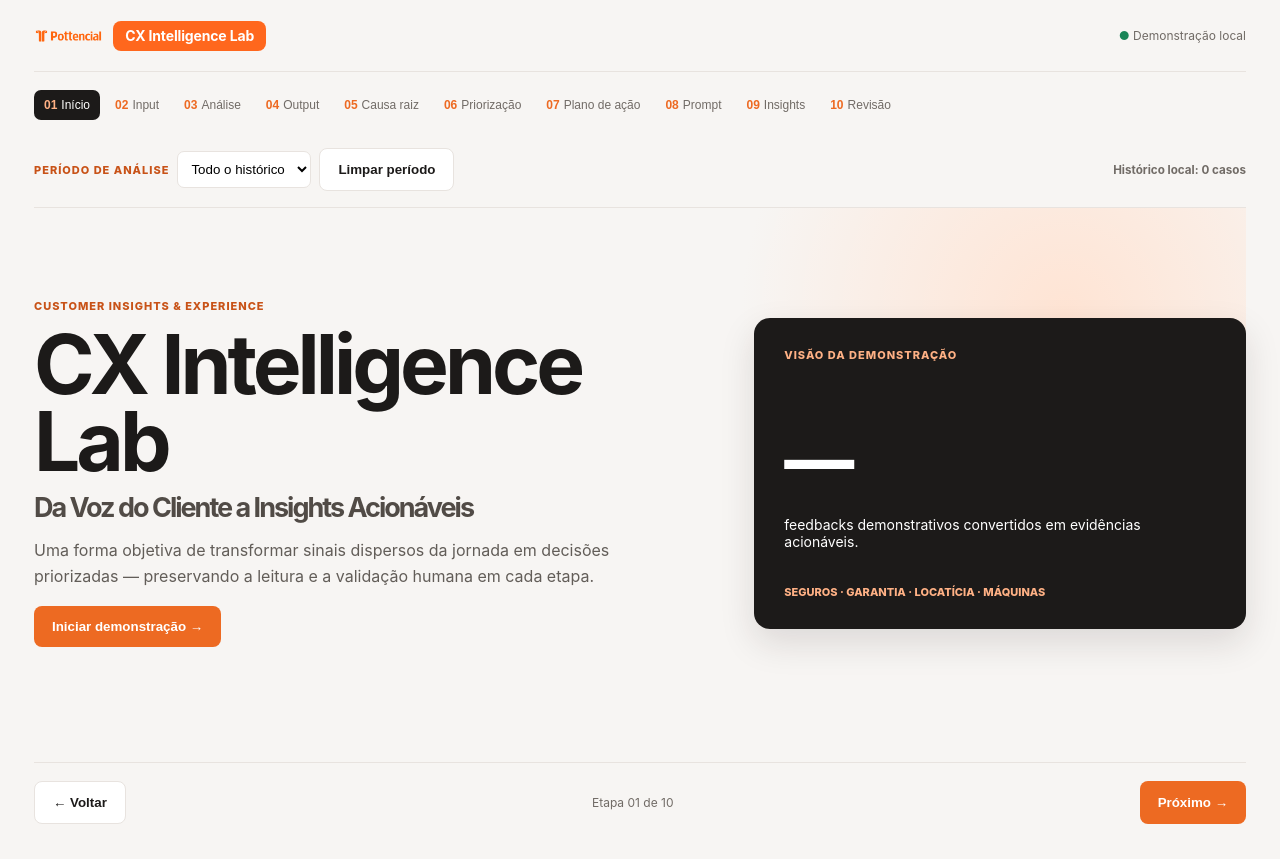
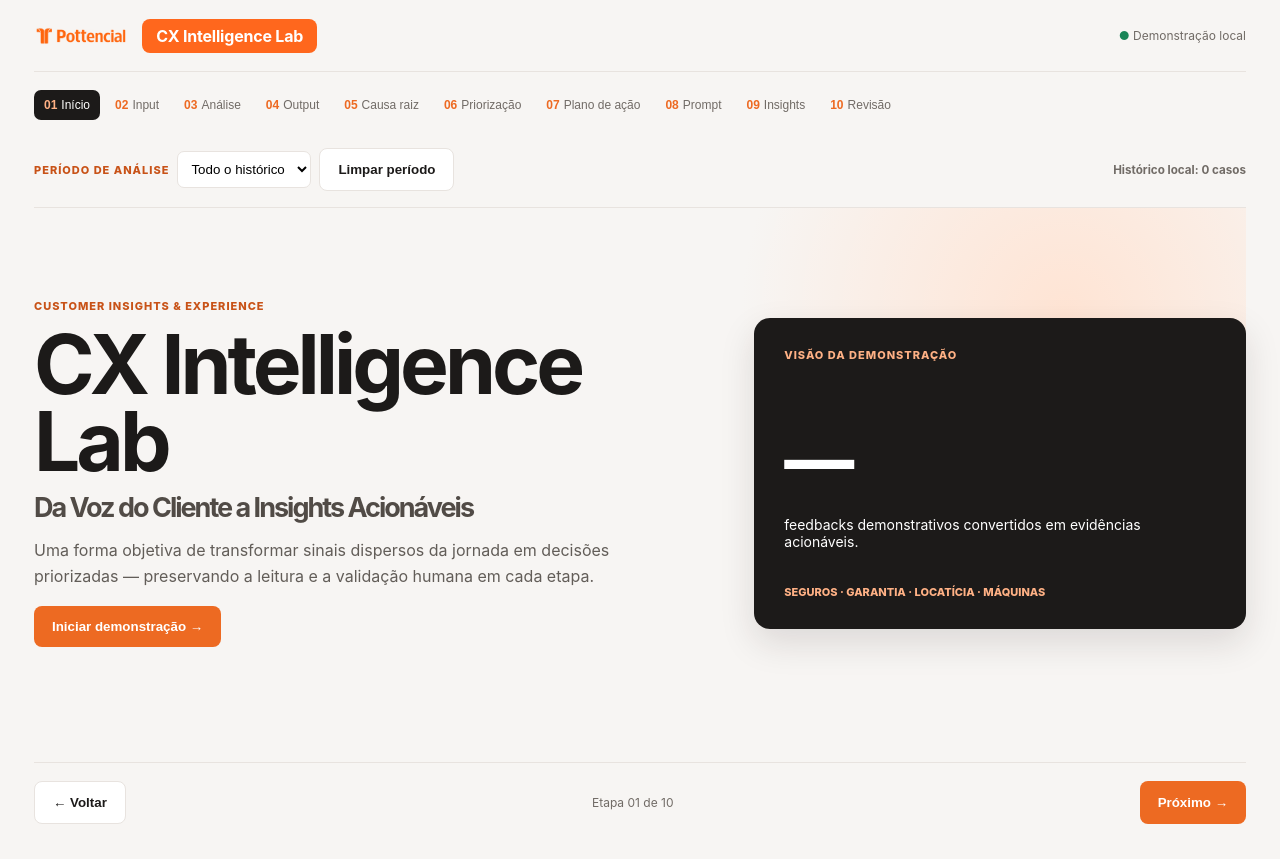
Before and after one commit to MarianeHonorio/customer-insights-lab, a plain HTML site: page index.html in a window 1280 px wide. Drawn offline with Linux system fonts and the light colour scheme.

Commit message:
Update index.html

```diff
--- a/index.html
+++ b/index.html
@@ -90,18 +90,18 @@ init();
 <script>
 (function(){
   var brand=document.querySelector('.brand');
- brand.innerHTML =
+brand.innerHTML =
   '<img class="brand-logo" src="./assets/logo-pottencial.png.png" alt="Logo Pottencial">' +
   '<span class="brand-title">CX Intelligence Lab</span>';
 var style = document.createElement('style');
 style.textContent =
-  '.brand{display:flex!important;align-items:center!important;gap:10px!important;}' +
-  '.brand .brand-logo{height:22px!important;width:auto!important;max-width:none!important;display:block!important;}' +
+  '.brand{display:flex!important;align-items:center!important;gap:14px!important;}' +
+  '.brand .brand-logo{height:30px!important;width:auto!important;max-width:none!important;display:block!important;}' +
   '.brand .brand-title{display:inline-flex!important;align-items:center!important;' +
-    'font-size:14px!important;line-height:1!important;white-space:nowrap!important;' +
-    'padding:8px 12px!important;border-radius:8px!important;' +
+    'font-size:16px!important;line-height:1!important;white-space:nowrap!important;' +
+    'padding:9px 14px!important;border-radius:8px!important;' +
     'background:#ff671d!important;color:#ffffff!important;' +
-    'letter-spacing:-.15px!important;font-weight:700!important;}';
+    'letter-spacing:-.2px!important;font-weight:700!important;}';
 document.head.appendChild(style);
   var form=document.getElementById('form');form.insertAdjacentHTML('afterbegin','<label style="display:block;margin-top:13px">Outra classificação de tema</label><input id="customTheme" class="filter" style="width:100%;margin:5px 0 12px" placeholder="Ex.: Comunicação, Cobrança, Usabilidade">');
   window.pick=function(id){sel=id;var x=data.find(function(v){return v.id===id});document.getElementById('rt').textContent=x.id+' · '+x.produto;document.getElementById('rx').textContent=x.comentario;form.style.display='block';document.getElementById('theme').value=[...document.getElementById('theme').options].some(function(o){return o.value===x.tema})?x.tema:'Outro';document.getElementById('sent').value=x.sentimento;document.getElementById('customTheme').value='';review()};
```
